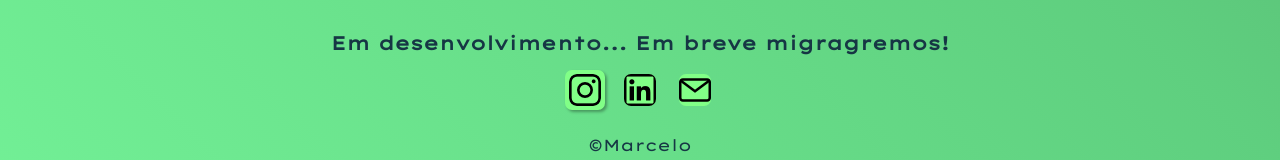
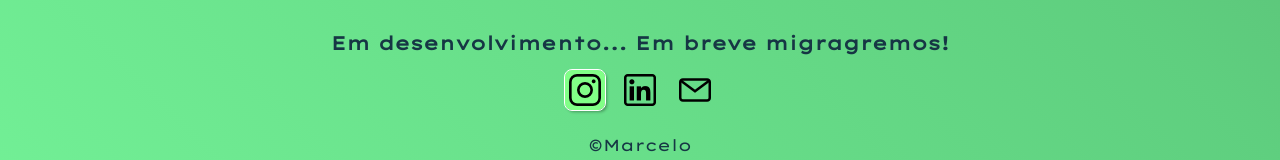
Before and after one commit to marcelo-py/idlecommunity, a plain HTML site: page index.html in a window 1280 px wide. In both pictures the pointer is over the item 585 px from the left and 685 px from the top of the page. Shown: the part 595-755 px from the top of the page. Drawn offline with Linux system fonts and the light colour scheme.

Commit message:
melhorado o hover

```diff
--- a/style.css
+++ b/style.css
@@ -70,14 +70,12 @@ footer .div-aviso h2{
     padding: 4px;
 }
 .nav-footer ul li:hover{
-    background-color: rgb(253, 255, 129);
     box-shadow: 2px 2px 3px rgba(0, 0, 0, 0.322);
     background-color: rgb(129, 255, 135);
+    outline: 1px solid rgb(255, 255, 255);
 }
 .nav-footer ul li img{
     display: block;
-    background-color: rgb(129, 255, 135);
-    border-radius: 7px;
 }
 @keyframes colors{
     0%{
```
Also changed, not shown: 1 other file.
